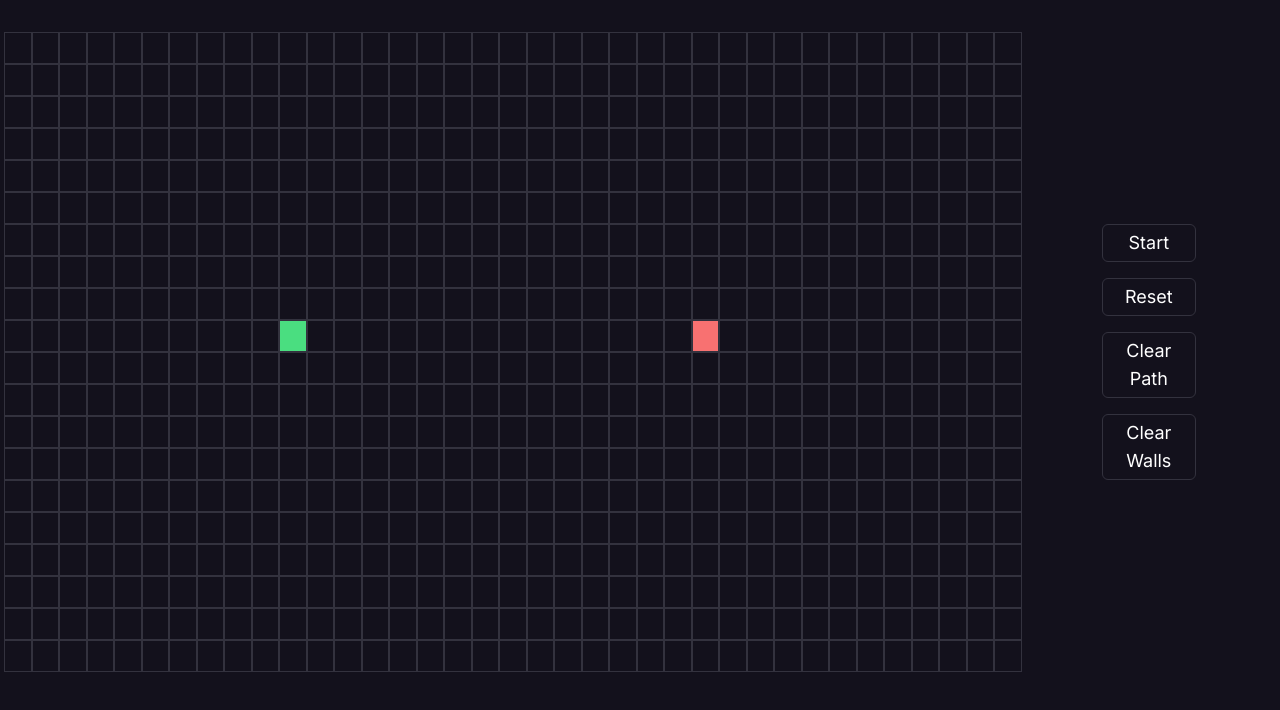
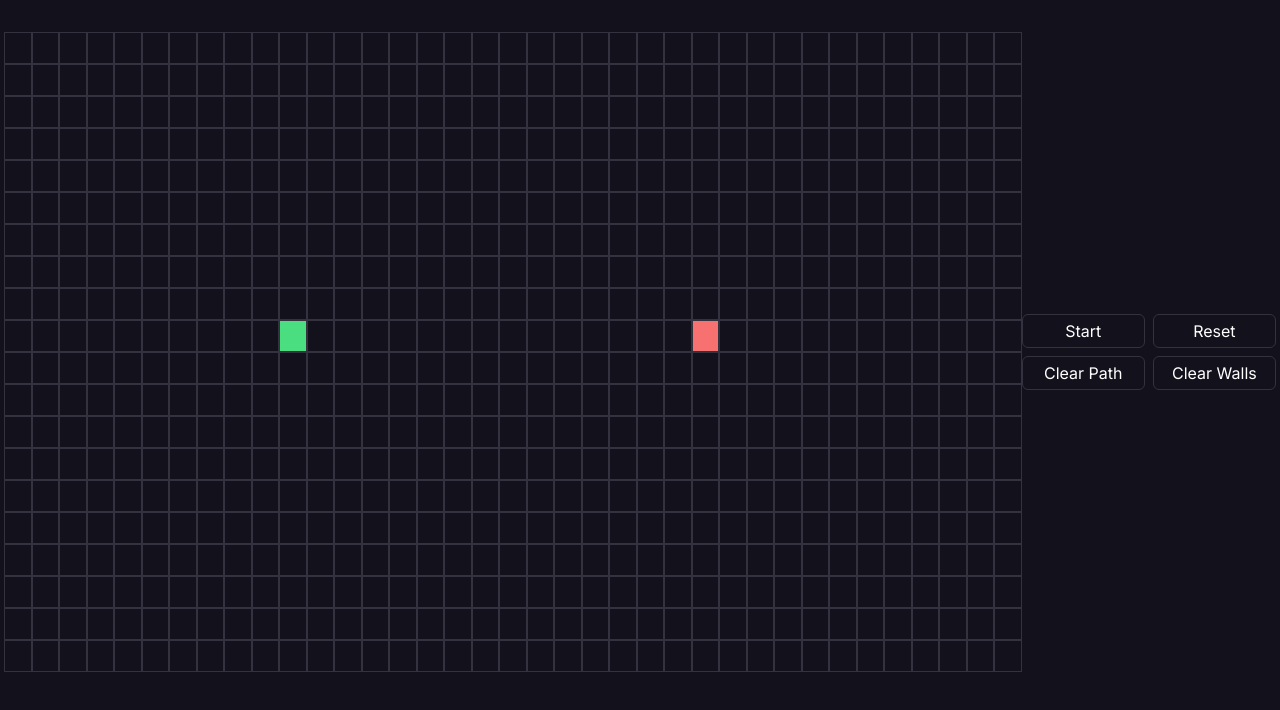
Before and after one commit to wassim-triki/pathfinder, a React (Vite) app: page / in a window 1280 px wide. Shown: the top 710 px of the page. Built offline with nearby package versions, Linux system fonts and the light colour scheme.

Commit message:
refactor menu

```diff
--- a/src/components/Cell.tsx
+++ b/src/components/Cell.tsx
@@ -40,7 +40,7 @@ const Cell: FunctionComponent<CellProps> = React.memo(
       `}
       >
         {/* {Number.isFinite(cell.h) && cell.h.toFixed(1)} */}
-        {Number.isFinite(cell.g) && cell.g.toFixed(1)}
+        {/* {Number.isFinite(cell.g) && cell.g.toFixed(1)} */}
         {/* {cell.type[0].toUpperCase()} */}
       </div>
     );
--- a/src/components/Menu.tsx
+++ b/src/components/Menu.tsx
@@ -8,19 +8,24 @@ const Menu = () => {
   const astar = useAstar();
 
   return (
-    <div className='flex justify-center items-center flex-col gap-4 px-20'>
-      <button className='btn px-8 w-full' onClick={() => startSearch()}>
+    <div className='flex justify-center  items-center flex-col gap-2 px-0'>
+      <div className='flex gap-2 w-full justify-between'>
+        <button className='btn flex-1' onClick={() => startSearch()}>
           Start
         </button>
-      <button className='btn w-full' onClick={() => resetGrid()}>
+        <button className='btn flex-1' onClick={() => resetGrid()}>
           Reset
         </button>
-      <button className='btn w-full' onClick={() => clearPath()}>
+      </div>
+
+      <div className='flex gap-2 w-full justify-between'>
+        <button className='btn flex-1' onClick={() => clearPath()}>
           Clear Path
         </button>
-      <button className='btn w-full' onClick={() => clearWalls()}>
+        <button className='btn flex-1' onClick={() => clearWalls()}>
           Clear Walls
         </button>
+      </div>
     </div>
   );
 };
--- a/src/index.css
+++ b/src/index.css
@@ -12,7 +12,7 @@
 
 @layer components{
   .btn {
-    @apply flex justify-center items-center border-[1px] border-light-100 bg-transparent px-3 py-1 rounded-[0.375rem] text-lg hover:bg-light-100 active:transform active:scale-95
+    @apply flex justify-center items-center border-[1px] border-light-100 bg-transparent px-3 py-1 rounded-[0.375rem] text-base hover:bg-light-100 active:transform active:scale-95
   }
   .cell.start{
     @apply bg-green-400 hover:bg-green-300
```
Lines whose indentation alone changed are shown as unchanged.
